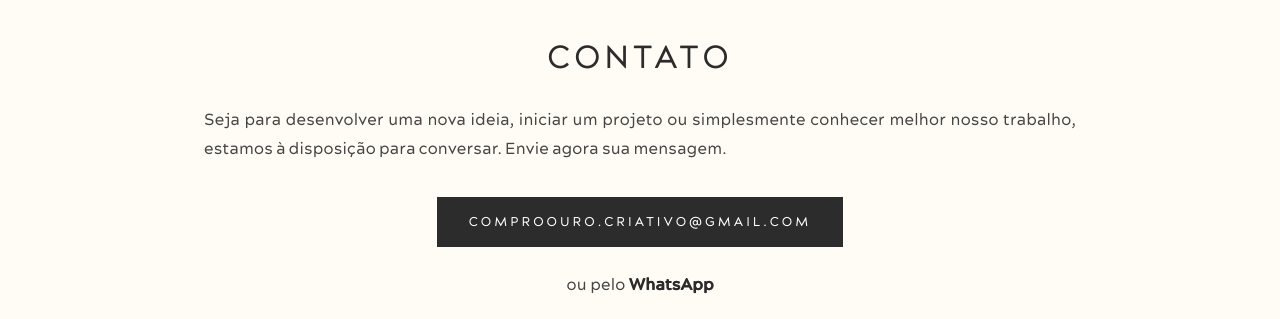
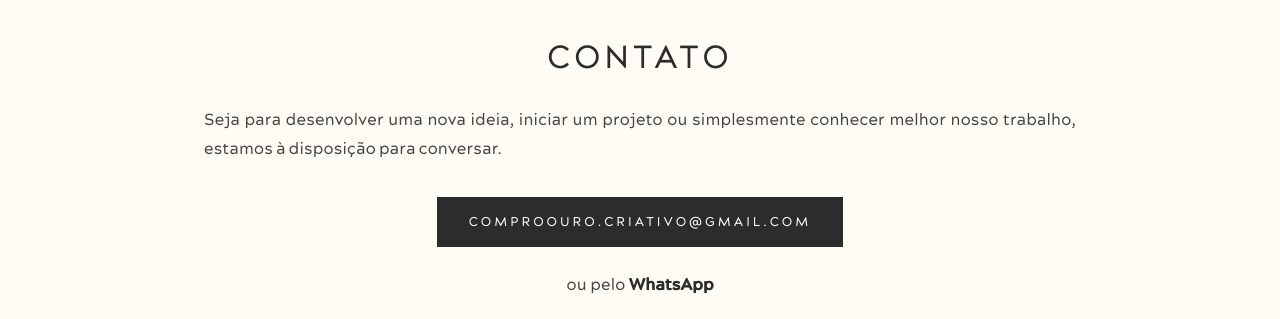
Before and after one commit to comproouro-criativo/comproouro, a website: page index.html in a window 1280 px wide. Shown: the part 2442-2761 px from the top of the page. Drawn offline with Linux system fonts and the light colour scheme.

```diff
--- a/index.html
+++ b/index.html
@@ -50,7 +50,7 @@
 
     <section id="contato" class="secao fade-in">
         <h2>Contato</h2>
-        <p>Seja para desenvolver uma nova ideia, iniciar um projeto ou simplesmente conhecer melhor nosso trabalho, estamos à disposição para conversar. Envie agora sua mensagem.</p>
+        <p>Seja para desenvolver uma nova ideia, iniciar um projeto ou simplesmente conhecer melhor nosso trabalho, estamos à disposição para conversar.</p>
         <span class="botao" id="emailCopiar" onclick="abrirEmail(this)">comproouro.criativo@gmail.com</span>
         <p class="ou">ou pelo <a href="https://wa.me/5548991367500?text=Tenho%20uma%20ideia%20incr%C3%ADvel!" class="telefone" target="_blank">WhatsApp</a></p>
         <div class="social-links">
```
